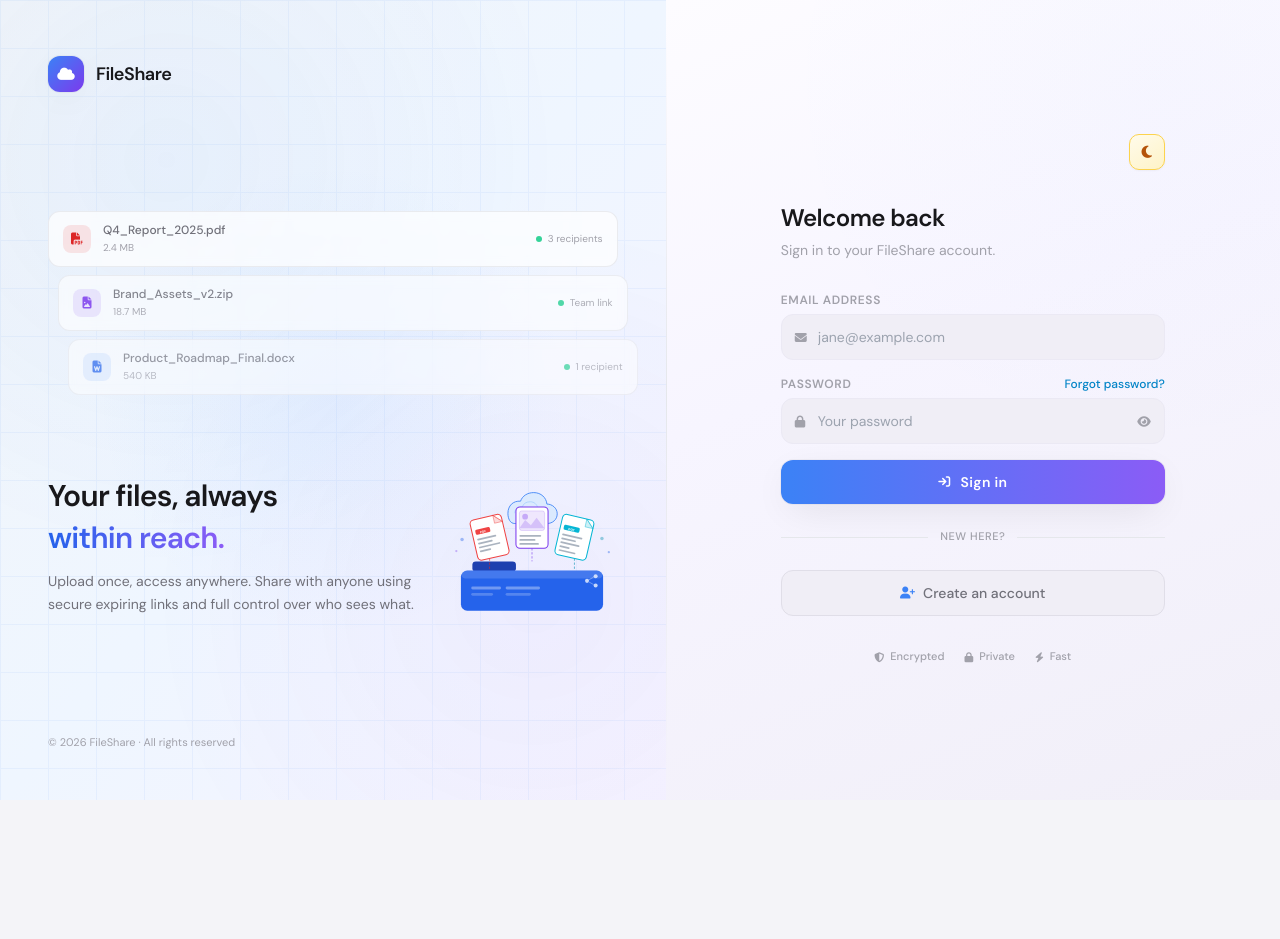
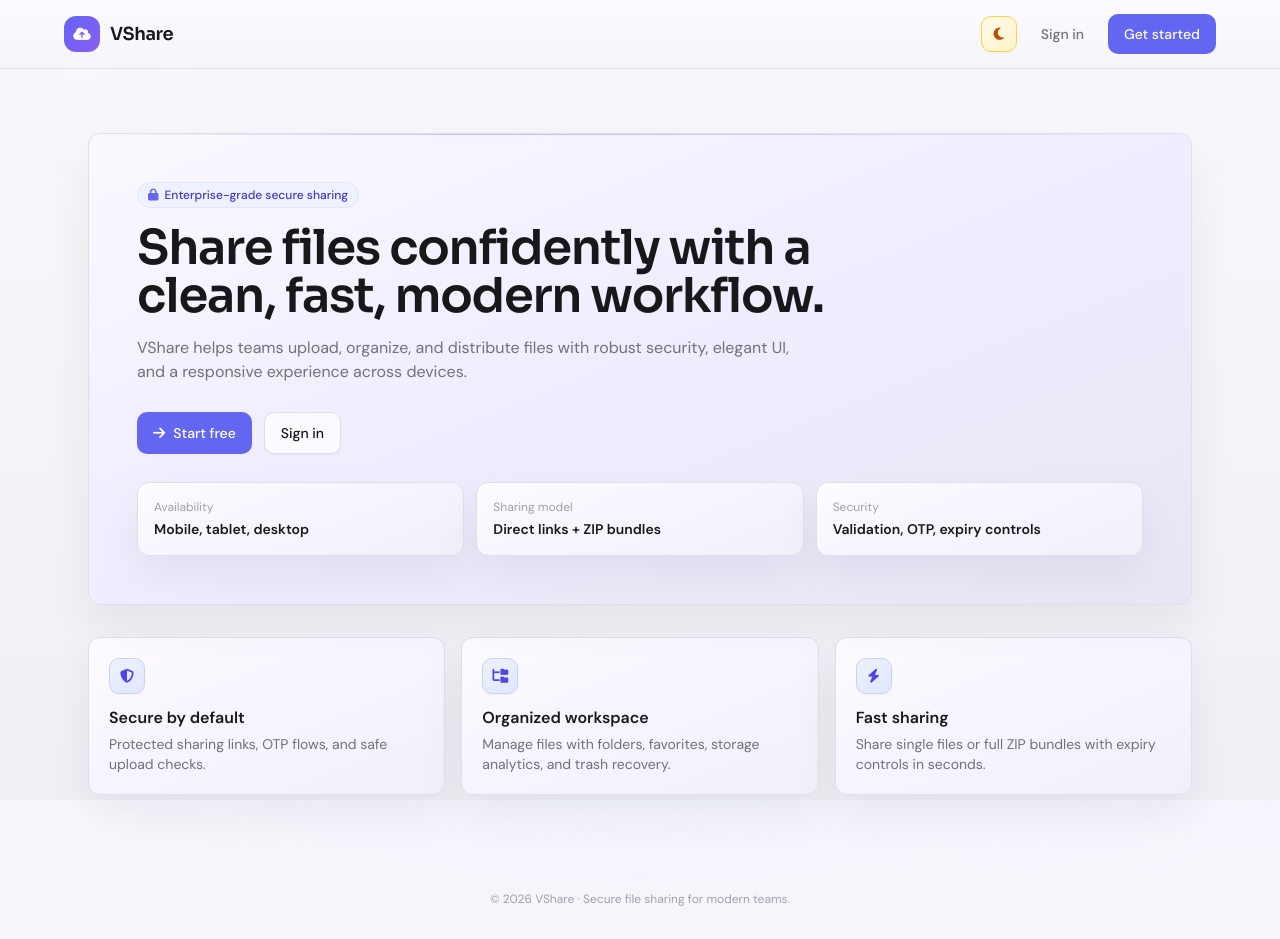
Before and after one commit to ananthum0813-lab/rapidrise-fileshare-app, a React (Vite) app in the folder frontend/: page / in a window 1280 px wide. Before the commit this address led to /login. Before the commit the page ends 800 px from the top, so only its background shows below. Built offline with nearby package versions, Linux system fonts and the light colour scheme; no server answers.

Commit message:
feat(ui): redesign branding, landing page and theme consistency

```diff
--- a/frontend/index.html
+++ b/frontend/index.html
@@ -4,7 +4,7 @@
     <meta charset="UTF-8" />
     <meta name="viewport" content="width=device-width, initial-scale=1.0" />
     <link rel="icon" type="image/svg+xml" href="/favicon.svg" />
-    <title>FileShare</title>
+    <title>VShare</title>
     <link rel="preconnect" href="https://fonts.googleapis.com" />
     <link rel="preconnect" href="https://fonts.gstatic.com" crossorigin />
     <link href="https://fonts.googleapis.com/css2?family=Sora:wght@400;500;600;700&family=DM+Sans:opsz,wght@9..40,400;9..40,500;9..40,600&family=JetBrains+Mono:wght@400;500&display=swap" rel="stylesheet" />
--- a/frontend/src/App.jsx
+++ b/frontend/src/App.jsx
@@ -21,6 +21,7 @@ import Settings  from '@/pages/Settings'
 import Starred   from '@/pages/Starred'
 import Trash     from '@/pages/Trash'
 import NotFound  from '@/pages/NotFound'
+import Landing   from '@/pages/Landing'
 
 // Public Pages
 import PublicSharePage    from '@/pages/PublicSharePage'
@@ -48,7 +49,8 @@ function AppRoutes() {
   return (
     <Routes>
       {/* Root */}
-      <Route path="/" element={<RootRedirect />} />
+      <Route path="/" element={<Landing />} />
+      <Route path="/app" element={<RootRedirect />} />
 
       {/* Auth */}
       <Route path="/login"           element={<Login />} />
--- a/frontend/src/components/layout/AppLayout.jsx
+++ b/frontend/src/components/layout/AppLayout.jsx
@@ -3,6 +3,7 @@ import { NavLink, Outlet, useNavigate } from 'react-router-dom'
 import { useDispatch, useSelector } from 'react-redux'
 import { logout } from '@/store/authSlice'
 import ThemeToggle from '@/components/ui/ThemeToggle'
+import BrandLogo from '@/components/ui/BrandLogo'
 
 const NAV_SECTIONS = [
   {
@@ -86,12 +87,7 @@ export default function AppLayout() {
     <div className="app-shell dark:dark-page-bg">
       <div className="mobile-chrome md:hidden">
         <div className="flex min-w-0 flex-shrink-0 items-center gap-2.5">
-          <div className="brand-chip flex h-8 w-8">
-            <i className="fas fa-cloud text-sm" aria-hidden />
-          </div>
-          <h1 className="chrome-title truncate font-display text-base font-semibold tracking-tight">
-            FileShare
-          </h1>
+          <BrandLogo size="sm" />
         </div>
         <div className="flex items-center gap-1">
           <ThemeToggle />
@@ -133,12 +129,7 @@ export default function AppLayout() {
       <aside className="app-sidebar">
         <div className="mb-5 flex flex-shrink-0 items-center justify-between gap-2">
           <div className="flex min-w-0 items-center gap-2.5">
-            <div className="brand-chip flex h-8 w-8 shrink-0">
-              <i className="fas fa-cloud text-sm" aria-hidden />
-            </div>
-            <h1 className="chrome-title truncate font-display text-base font-semibold tracking-tight">
-              FileShare
-            </h1>
+            <BrandLogo size="sm" />
           </div>
           <ThemeToggle />
         </div>
--- a/frontend/src/components/layout/AuthLayout.jsx
+++ b/frontend/src/components/layout/AuthLayout.jsx
@@ -1,18 +1,9 @@
 import { Link } from 'react-router-dom'
 import ThemeToggle from '@/components/ui/ThemeToggle'
+import BrandLogo from '@/components/ui/BrandLogo'
 
 const Logo = () => (
-  <div className="flex items-center gap-2.5">
-    <div className="brand-chip w-8 h-8 flex items-center justify-center">
-      <svg className="w-4 h-4 text-white" fill="none" stroke="currentColor" viewBox="0 0 24 24">
-        <path strokeLinecap="round" strokeLinejoin="round" strokeWidth={2}
-          d="M7 16a4 4 0 01-.88-7.903A5 5 0 1115.9 6L16 6a5 5 0 011 9.9M15 13l-3-3m0 0l-3 3m3-3v12" />
-      </svg>
-    </div>
-    <span className="font-display font-semibold text-gray-900 dark:text-gray-100 text-lg tracking-tight">
-      FileShare
-    </span>
-  </div>
+  <BrandLogo size="sm" />
 )
 
 export default function AuthLayout({ children, title, subtitle }) {
@@ -45,7 +36,7 @@ export default function AuthLayout({ children, title, subtitle }) {
       </main>
 
       <footer className="text-center py-5 text-xs text-gray-400 dark:text-gray-500">
-        © {new Date().getFullYear()} FileShare. All rights reserved.
+        © {new Date().getFullYear()} VShare. All rights reserved.
       </footer>
     </div>
   )
--- /dev/null
+++ b/frontend/src/components/ui/BrandLogo.jsx
@@ -0,0 +1,15 @@
+export default function BrandLogo({ size = 'md', showText = true }) {
+  const isSm = size === 'sm'
+  return (
+    <div className="flex items-center gap-2.5">
+      <div className={`${isSm ? 'h-8 w-8' : 'h-9 w-9'} brand-chip flex items-center justify-center rounded-xl`}>
+        <i className="fas fa-cloud-arrow-up text-white text-sm" aria-hidden />
+      </div>
+      {showText && (
+        <span className="font-display font-semibold text-gray-900 dark:text-gray-100 text-lg tracking-tight">
+          VShare
+        </span>
+      )}
+    </div>
+  )
+}
--- a/frontend/src/index.css
+++ b/frontend/src/index.css
@@ -73,8 +73,8 @@
   --chart-gradient: linear-gradient(135deg, #6366f1 0%, #8b5cf6 100%);
   --chart-gradient-vertical: linear-gradient(180deg, #6366f1 0%, #8b5cf6 100%);
 
-  /* Elevation — borders over shadows in light mode */
-  --shadow-card: none;
+  /* Elevation — subtle soft shadow in light mode so cards stand out */
+  --shadow-card: 0 18px 45px rgb(15 23 42 / 0.06);
   --shadow-dropdown: 0 10px 38px -10px rgb(24 24 27 / 0.12), 0 0 0 1px rgb(24 24 27 / 0.04);
   --shadow-modal: 0 24px 48px -12px rgb(24 24 27 / 0.18), 0 0 0 1px rgb(24 24 27 / 0.05);
 
@@ -305,9 +305,9 @@
     color: #4f46e5;
   }
   .dark .widget-icon {
-    background-color: rgb(59 130 246 / 0.16);
-    border: 1px solid rgb(59 130 246 / 0.2);
-    color: #93c5fd;
+    background-color: #020617;
+    border: 1px solid rgb(15 23 42 / 0.8);
+    color: #e5e7eb;
   }
 
   .widget-action-row {
@@ -318,13 +318,13 @@
     color: var(--text-primary);
   }
   .widget-action-row:hover {
-    border-color: var(--accent-primary);
-    background-color: var(--accent-primary);
-    color: var(--text-inverse);
+    border-color: var(--border-hover);
+    background-color: color-mix(in srgb, var(--accent-primary) 12%, var(--bg-muted));
+    color: var(--text-primary);
   }
   .widget-action-row:hover .quick-action-icon {
-    background-color: rgb(255 255 255 / 0.18);
-    color: var(--text-inverse);
+    background-color: rgb(99 102 241 / 0.14);
+    color: var(--accent-primary);
   }
   .widget-action-row:hover .dashboard-icon-muted,
   .widget-action-row:hover .fa-arrow-right {
@@ -335,8 +335,8 @@
     background-color: rgb(14 28 56 / 0.75);
   }
   .dark .widget-action-row:hover {
-    border-color: rgb(96 165 250 / 0.25);
-    background-color: rgb(22 42 78 / 0.85);
+    border-color: rgb(96 165 250 / 0.28);
+    background-color: rgb(22 42 78 / 0.78);
   }
 
   .widget-link {
@@ -508,24 +508,28 @@
   .dark .stat-card-icon,
   .dark .quick-action-icon,
   .dark .nav-item-icon {
-    background-color: rgb(59 130 246 / 0.14);
-    border: 1px solid rgb(59 130 246 / 0.22);
-    color: #93c5fd;
+    background-color: #020617;
+    border: 1px solid rgb(15 23 42 / 0.85);
+    color: #e5e7eb;
     box-shadow: none;
     filter: none;
   }
   .dark .nav-link-active .nav-item-icon {
-    box-shadow: 0 0 0 1px rgb(59 130 246 / 0.35);
+    box-shadow: 0 0 0 1px rgb(59 130 246 / 0.4);
   }
-  .dark .icon-tint-indigo  { background-color: rgb(99 102 241 / 0.14); border-color: rgb(99 102 241 / 0.28); color: #a5b4fc; }
-  .dark .icon-tint-violet  { background-color: rgb(139 92 246 / 0.14); border-color: rgb(139 92 246 / 0.28); color: #c4b5fd; }
-  .dark .icon-tint-sky     { background-color: rgb(14 165 233 / 0.14); border-color: rgb(14 165 233 / 0.28); color: #7dd3fc; }
-  .dark .icon-tint-cyan    { background-color: rgb(6 182 212 / 0.14); border-color: rgb(6 182 212 / 0.28); color: #67e8f9; }
-  .dark .icon-tint-emerald { background-color: rgb(52 211 153 / 0.12); border-color: rgb(52 211 153 / 0.25); color: #6ee7b7; }
-  .dark .icon-tint-rose    { background-color: rgb(244 63 94 / 0.12); border-color: rgb(244 63 94 / 0.25); color: #fda4af; }
-  .dark .icon-tint-amber   { background-color: rgb(251 191 36 / 0.12); border-color: rgb(251 191 36 / 0.25); color: #fcd34d; }
-  .dark .icon-tint-orange  { background-color: rgb(251 146 60 / 0.12); border-color: rgb(251 146 60 / 0.25); color: #fdba74; }
-  .dark .icon-tint-slate   { background-color: rgb(148 163 184 / 0.1); border-color: rgb(148 163 184 / 0.22); color: #cbd5e1; }
+  .dark .icon-tint-indigo,
+  .dark .icon-tint-violet,
+  .dark .icon-tint-sky,
+  .dark .icon-tint-cyan,
+  .dark .icon-tint-emerald,
+  .dark .icon-tint-rose,
+  .dark .icon-tint-amber,
+  .dark .icon-tint-orange,
+  .dark .icon-tint-slate {
+    background-color: #020617;
+    border-color: rgb(15 23 42 / 0.85);
+    color: #e5e7eb;
+  }
   .dark .insight-label-pdf {
     background-color: rgb(239 68 68 / 0.1);
     border-color: rgb(239 68 68 / 0.25);
@@ -538,7 +542,7 @@
     background-color: #faf9ff;
     border: 1px solid var(--border-default);
     color: var(--text-primary);
-    box-shadow: 0 1px 2px rgb(99 102 241 / 0.04);
+    box-shadow: 0 1px 2px rgb(24 24 27 / 0.06);
   }
   .field::placeholder { color: var(--text-muted); }
   .field:hover:not(:focus) {
@@ -547,7 +551,7 @@
   .field:focus {
     @apply ring-2 ring-offset-0;
     border-color: var(--accent-primary);
-    box-shadow: 0 0 0 3px rgb(99 102 241 / 0.12);
+    box-shadow: 0 0 0 3px rgb(99 102 241 / 0.14);
     --tw-ring-color: rgb(99 102 241 / 0.15);
   }
   .dark .field {
@@ -558,7 +562,20 @@
   .dark .field:focus {
     border-color: var(--accent-electric);
     --tw-ring-color: rgb(59 130 246 / 0.2);
-    box-shadow: none;
+    box-shadow: 0 0 0 3px rgb(59 130 246 / 0.18);
+  }
+
+  input.border-none,
+  select.border-none,
+  textarea.border-none {
+    border: 1px solid var(--border-default) !important;
+  }
+
+  input.border-none:focus,
+  select.border-none:focus,
+  textarea.border-none:focus {
+    border-color: var(--accent-primary) !important;
+    box-shadow: 0 0 0 3px rgb(99 102 241 / 0.12);
   }
 
   .field-error { @apply border-red-400 dark:border-red-500/50; }
--- /dev/null
+++ b/frontend/src/pages/Landing.jsx
@@ -0,0 +1,81 @@
+import { Link } from 'react-router-dom'
+import { useSelector } from 'react-redux'
+import ThemeToggle from '@/components/ui/ThemeToggle'
+import BrandLogo from '@/components/ui/BrandLogo'
+
+const features = [
+  { icon: 'fa-shield-halved', title: 'Secure by default', desc: 'Protected sharing links, OTP flows, and safe upload checks.' },
+  { icon: 'fa-folder-tree', title: 'Organized workspace', desc: 'Manage files with folders, favorites, storage analytics, and trash recovery.' },
+  { icon: 'fa-bolt', title: 'Fast sharing', desc: 'Share single files or full ZIP bundles with expiry controls in seconds.' },
+]
+
+export default function Landing() {
+  const { isAuthenticated } = useSelector((s) => s.auth)
+  return (
+    <div className="min-h-screen dark:dark-page-bg">
+      <header className="auth-chrome">
+        <div className="mx-auto max-w-6xl flex flex-wrap items-center justify-between gap-3">
+          <BrandLogo />
+          <div className="flex w-full sm:w-auto items-center justify-end gap-2">
+            <ThemeToggle />
+            {isAuthenticated ? (
+              <Link to="/dashboard" className="btn-primary btn-sm sm:btn-primary">Open app</Link>
+            ) : (
+              <>
+                <Link to="/login" className="btn-ghost btn-sm sm:btn-ghost">Sign in</Link>
+                <Link to="/register" className="btn-primary btn-sm sm:btn-primary">Get started</Link>
+              </>
+            )}
+          </div>
+        </div>
+      </header>
+
+      <main className="mx-auto max-w-6xl px-4 sm:px-6 py-8 sm:py-12 lg:py-16">
+        <section className="widget-card-featured p-5 sm:p-8 lg:p-12">
+          <p className="insight-label mb-4 text-[11px] sm:text-xs"><i className="fas fa-lock" aria-hidden /> Enterprise-grade secure sharing</p>
+          <h1 className="text-2xl leading-tight sm:text-4xl lg:text-5xl font-display font-semibold tracking-tight text-gray-900 dark:text-gray-100 max-w-3xl">
+            Share files confidently with a clean, fast, modern workflow.
+          </h1>
+          <p className="mt-3 sm:mt-4 text-sm sm:text-base text-gray-600 dark:text-gray-300 max-w-2xl">
+            VShare helps teams upload, organize, and distribute files with robust security, elegant UI, and a responsive experience across devices.
+          </p>
+          <div className="mt-6 sm:mt-7 flex flex-col sm:flex-row sm:flex-wrap gap-2.5 sm:gap-3">
+            <Link to={isAuthenticated ? '/dashboard' : '/register'} className="btn-primary w-full sm:w-auto">
+              <i className="fas fa-arrow-right" aria-hidden /> {isAuthenticated ? 'Go to dashboard' : 'Start free'}
+            </Link>
+            <Link to="/login" className="btn-secondary w-full sm:w-auto">Sign in</Link>
+          </div>
+
+          <div className="mt-5 sm:mt-7 grid grid-cols-1 sm:grid-cols-3 gap-2.5 sm:gap-3">
+            <div className="widget-card p-3.5 sm:p-4">
+              <p className="text-xs text-gray-500 dark:text-gray-400">Availability</p>
+              <p className="text-sm font-semibold text-gray-900 dark:text-gray-100 mt-1">Mobile, tablet, desktop</p>
+            </div>
+            <div className="widget-card p-3.5 sm:p-4">
+              <p className="text-xs text-gray-500 dark:text-gray-400">Sharing model</p>
+              <p className="text-sm font-semibold text-gray-900 dark:text-gray-100 mt-1">Direct links + ZIP bundles</p>
+            </div>
+            <div className="widget-card p-3.5 sm:p-4">
+              <p className="text-xs text-gray-500 dark:text-gray-400">Security</p>
+              <p className="text-sm font-semibold text-gray-900 dark:text-gray-100 mt-1">Validation, OTP, expiry controls</p>
+            </div>
+          </div>
+        </section>
+
+        <section className="mt-5 sm:mt-8 grid grid-cols-1 md:grid-cols-3 gap-3 sm:gap-4">
+          {features.map((f) => (
+            <article key={f.title} className="widget-card p-4 sm:p-5">
+              <div className="widget-icon mb-3"><i className={`fas ${f.icon}`} aria-hidden /></div>
+              <h2 className="text-base font-semibold text-gray-900 dark:text-gray-100">{f.title}</h2>
+              <p className="mt-1 text-sm text-gray-600 dark:text-gray-300">{f.desc}</p>
+            </article>
+          ))}
+        </section>
+      </main>
+
+      <footer className="px-4 py-8 text-center text-xs text-gray-400 dark:text-gray-500">
+        © {new Date().getFullYear()} VShare · Secure file sharing for modern teams.
+      </footer>
+    </div>
+  )
+}
--- a/frontend/src/pages/auth/Login.jsx
+++ b/frontend/src/pages/auth/Login.jsx
@@ -61,7 +61,7 @@ export default function Login() {
             <div className="w-9 h-9 rounded-xl bg-gradient-to-br from-blue-500 to-violet-600 flex items-center justify-center shadow-lg shadow-blue-500/25">
               <i className="fas fa-cloud text-white text-sm" />
             </div>
-            <span className="text-gray-900 dark:text-white font-semibold text-lg tracking-tight">FileShare</span>
+            <span className="text-gray-900 dark:text-white font-semibold text-lg tracking-tight">VShare</span>
           </div>
         </div>
 
@@ -264,7 +264,7 @@ export default function Login() {
         </div>{/* end hero content */}
 
         <p className="relative z-10 text-[11px] text-gray-400 dark:text-gray-600">
-          © {new Date().getFullYear()} FileShare · All rights reserved
+          © {new Date().getFullYear()} VShare · All rights reserved
         </p>
       </div>
 
@@ -286,7 +286,7 @@ export default function Login() {
               <div className="w-8 h-8 rounded-xl bg-gradient-to-br from-blue-500 to-violet-600 flex items-center justify-center shadow-md shadow-blue-500/25">
                 <i className="fas fa-cloud text-white text-xs" />
               </div>
-              <span className="text-gray-900 dark:text-white font-semibold tracking-tight">FileShare</span>
+              <span className="text-gray-900 dark:text-white font-semibold tracking-tight">VShare</span>
             </div>
             <div className="hidden lg:block" />
             <ThemeToggle />
@@ -295,7 +295,7 @@ export default function Login() {
           {/* heading */}
           <div className="mb-8">
             <h1 className="text-2xl font-bold text-gray-900 dark:text-white tracking-tight">Welcome back</h1>
-            <p className="text-sm text-gray-500 dark:text-gray-400 mt-1.5">Sign in to your FileShare account.</p>
+            <p className="text-sm text-gray-500 dark:text-gray-400 mt-1.5">Sign in to your VShare account.</p>
           </div>
 
           {/* success alert */}
--- a/frontend/src/pages/auth/Register.jsx
+++ b/frontend/src/pages/auth/Register.jsx
@@ -77,7 +77,7 @@ export default function Register() {
             <div className="w-9 h-9 rounded-xl bg-gradient-to-br from-blue-500 to-violet-600 flex items-center justify-center shadow-lg shadow-blue-500/25">
               <i className="fas fa-cloud text-white text-sm" />
             </div>
-            <span className="text-gray-900 dark:text-white font-semibold text-lg tracking-tight">FileShare</span>
+            <span className="text-gray-900 dark:text-white font-semibold text-lg tracking-tight">VShare</span>
           </div>
         </div>
 
@@ -175,7 +175,7 @@ export default function Register() {
         </div>
 
         <p className="relative z-10 text-[11px] text-gray-400 dark:text-gray-600">
-          © {new Date().getFullYear()} FileShare · All rights reserved
+          © {new Date().getFullYear()} VShare · All rights reserved
         </p>
       </div>
 
@@ -208,7 +208,7 @@ export default function Register() {
               <div className="w-8 h-8 rounded-xl bg-gradient-to-br from-blue-500 to-violet-600 flex items-center justify-center shadow-md shadow-blue-500/25">
                 <i className="fas fa-cloud text-white text-xs" />
               </div>
-              <span className="text-gray-900 dark:text-white font-semibold tracking-tight">FileShare</span>
+              <span className="text-gray-900 dark:text-white font-semibold tracking-tight">VShare</span>
             </div>
 
             {/* heading */}
```
